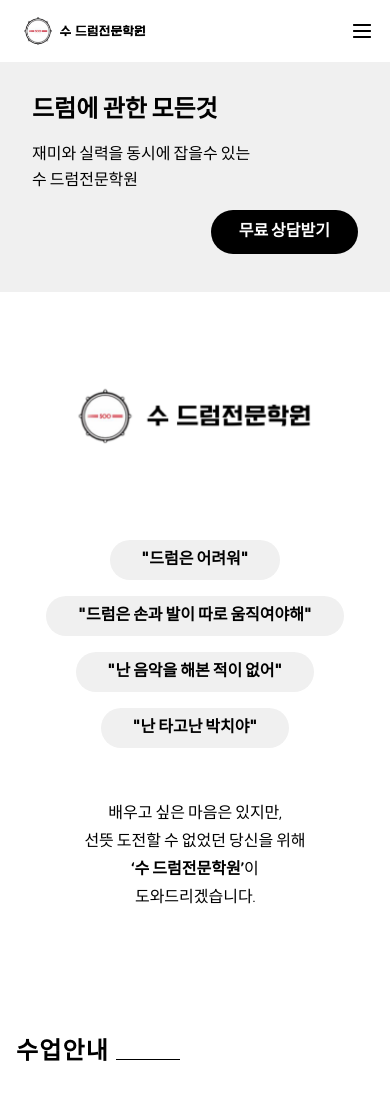
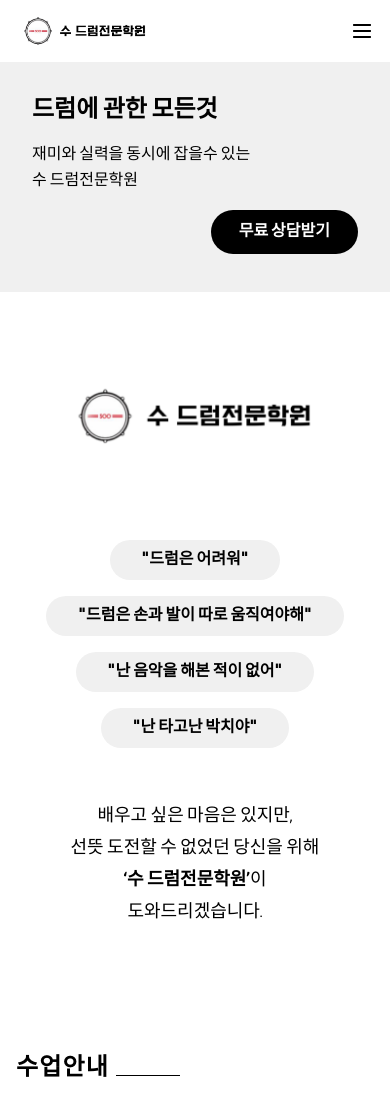
Before and after one commit to artinfokorea/soo-s-drum-village, a Next.js app: page / in a window 390 px wide. Shown: the top 1098 px of the page. Built offline with nearby package versions, Linux system fonts and the light colour scheme; a web font is replaced by a local one.

Commit message:
Upt. lessonCard image, learning motivation text fixed

```diff
--- a/components/main/LearningMotivation.tsx
+++ b/components/main/LearningMotivation.tsx
@@ -33,7 +33,7 @@ const LearningMotivation = () => {
         배우고 싶은 마음은 있지만, 선뜻 도전할 수 없었던 당신을 위해{" "}
         <strong>‘수 드럼전문학원’</strong>이 도와드리겠습니다.
       </p>
-      <p className="block text-center md:hidden leading-7 py-5">
+      <p className="block text-center md:hidden leading-8 py-5 text-lg">
         배우고 싶은 마음은 있지만, <br />
         선뜻 도전할 수 없었던 당신을 위해 <br />
         <strong>‘수 드럼전문학원’</strong>이 <br /> 도와드리겠습니다.
```
Also changed, not shown: public/img/lesson_hobby.png.
